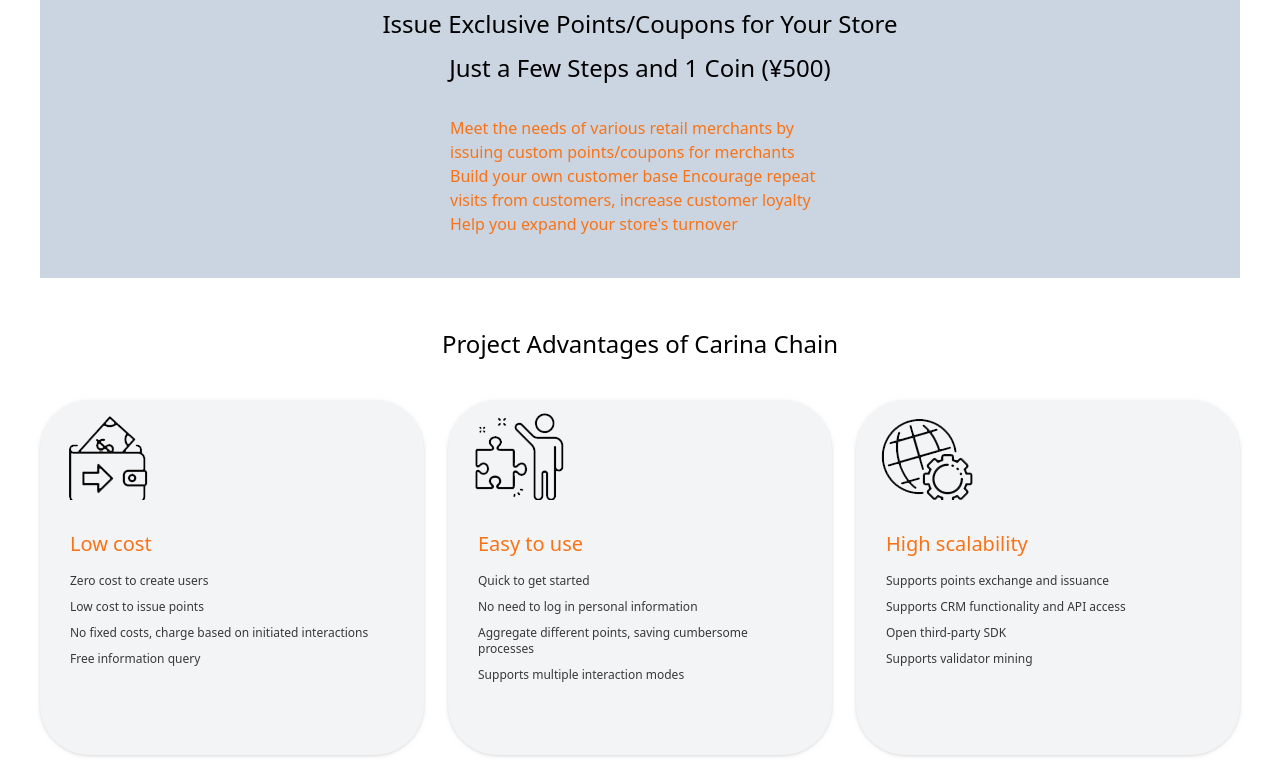
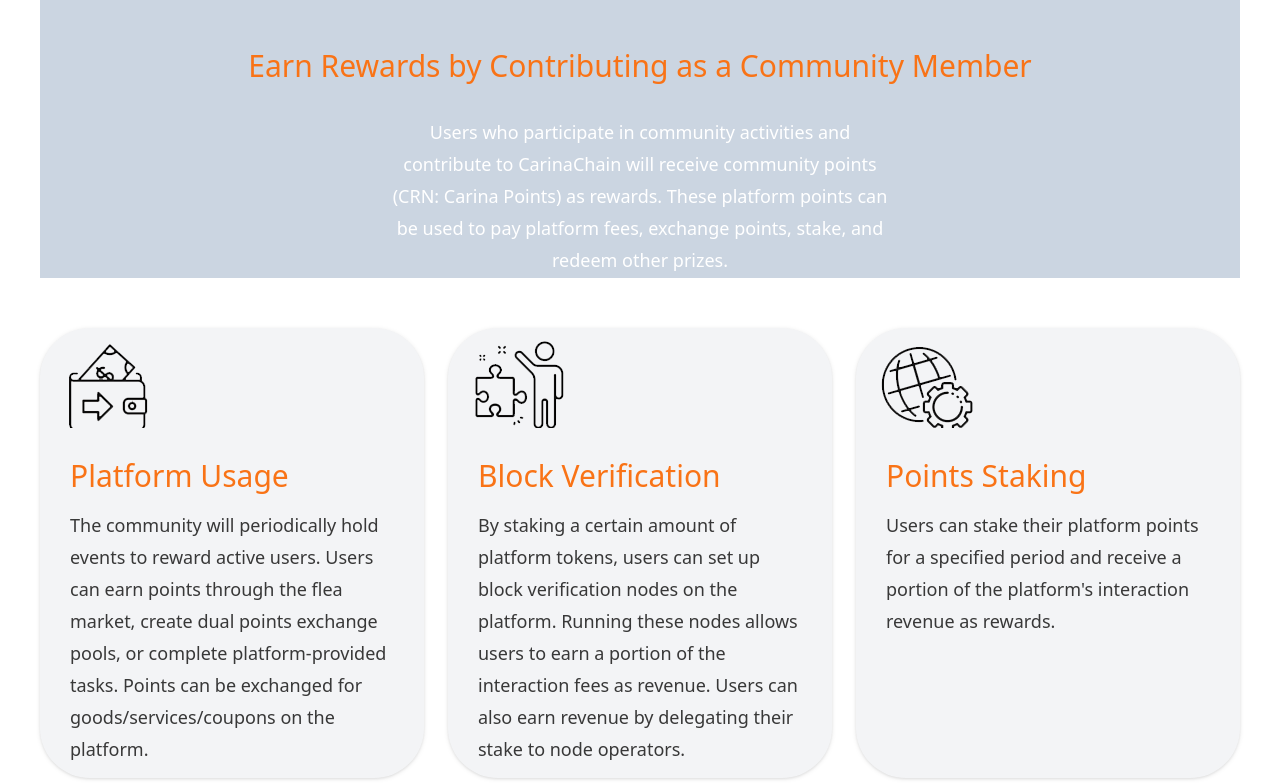
Before and after one commit to carinachain/dotcom-website, a Next.js app: page /en/profit in a window 1280 px wide. Shown: the part 556-1340 px from the top of the page. Built offline with nearby package versions, Linux system fonts and the light colour scheme.

Commit message:
feat: optimize profit and common-points pages

```diff
--- a/src/app/[locale]/(app)/points/page.tsx
+++ b/src/app/[locale]/(app)/points/page.tsx
@@ -69,7 +69,7 @@
                         <div className="bg-[url('/images/function_exclusive_white_pic_01.png')] bg-cover h-[160px] m-[20px] rounded-xl">
                         </div>
                         <div className="m-[20px]">
-                            <div className="text-2xl text-orange-500">
+                            <div className="text-2xl text-orange-500 mb-3">
                             {t('box1.title')}
                             </div>
                             <div>
@@ -81,7 +81,7 @@
                         <div className="bg-[url('/images/function_exclusive_white_pic_02.png')] bg-cover bg-blue-100 h-[160px] m-[20px] rounded-md">
                         </div>
                         <div className="m-[20px]">
-                            <div className="text-2xl text-orange-500">
+                            <div className="text-2xl text-orange-500 mb-3">
                             {t('box2.title')}
                             </div>
                             <div>
@@ -93,7 +93,7 @@
                         <div className="bg-[url('/images/function_exclusive_white_pic_03.png')] bg-cover bg-blue-100 h-[160px] m-[20px] rounded-md">
                         </div>
                         <div className="m-[20px]">
-                            <div className="text-2xl text-orange-500">
+                            <div className="text-2xl text-orange-500 mb-3">
                             {t('box3.title')}
                             </div>
                             <div>
--- a/src/app/[locale]/(app)/profit/page.tsx
+++ b/src/app/[locale]/(app)/profit/page.tsx
@@ -10,18 +10,17 @@
 }
 
 const Carousel = function () {
-    const t = useTranslations('common-points.carousel');
+    const t = useTranslations('profit.carousel');
     return (
         <div className="flex justify-center">
-            <div className="w-[1200px] bg-orange-300 h-[730px] rounded-none md:rounded-t-[80px] bg-slate-300 relative overflow-hidden">
-                <div className="w-full h-[390px]">
-                    <div className="w-full h-[390px] bg-[url('/images/function_common_head_images_01.png')] bg-cover"></div>
+            <div className="w-[1200px] bg-gray-600/90 h-[730px] rounded-none md:rounded-t-[80px] bg-slate-300 relative overflow-hidden">
+                <div className="w-full h-[450px]">
+                    <div className="w-full h-[450px] bg-[url('/images/function_income_head_images_01.png')] bg-cover"></div>
                 </div>
-                <div className="flex justify-center items-center flex-col gap-3 px-10 mt-[70px]">
-                    <div className="text-2xl">{t('title1')}</div>
-                    <div className="text-2xl">{t('title2')}</div>
-                    <div className="text-orange-500 w-[380px] mt-[20px]">
-                        {t('text')}
+                <div className="flex justify-center items-center flex-col gap-3 px-10 mt-[50px]">
+                    <div className="text-3xl text-orange-500">{t('title1')}</div>
+                    <div className="text-white w-[500px] mt-[20px] text-center text-lg leading-8">
+                        {t('text1')}
                     </div>
                 </div>
             </div>
@@ -30,35 +29,25 @@
 }
 
 const Advantage = function () {
-    const t = useTranslations('home.advantage');
+    const t = useTranslations('profit.advantage');
     return (
         <div className="flex justify-center pb-[100px]">
             <div className="w-[1200px]">
-                <div className="flex justify-center text-2xl pt-[50px] pb-[40px]">{t('title')}</div>
-                <div className="grid grid-cols-1 md:grid-cols-3 gap-2 md:gap-6 text-color-2 text-xs">
-                    <div className="flex flex-col w-full h-[355px] px-[30px] rounded-none bg-gray-100 md:rounded-[50px] drop-shadow">
+                <div className="grid grid-cols-1 md:grid-cols-3 gap-2 md:gap-6 text-color-2 text-lg leading-8 pt-[50px]">
+                    <div className="flex flex-col w-full h-[450px] px-[30px] rounded-none bg-gray-100 md:rounded-[50px] drop-shadow">
                         <div className="ml-[-20px] w-[110px] h-[100px] bg-[url('/images/index_advantage_icon_01.png')] bg-no-repeat"></div>
-                        <div className='text-orange-500 text-xl pt-[30px] pb-[15px]'>{t('box1.text1')}</div>
-                        <div className='pb-[10px]'>{t('box1.text2')}</div>
-                        <div className='pb-[10px]'>{t('box1.text3')}</div>
-                        <div className='pb-[10px]'>{t('box1.text4')}</div>
-                        <div className='pb-[10px]'>{t('box1.text5')}</div>
+                        <div className='text-orange-500 text-3xl pt-[30px] pb-[15px]'>{t('box1.title')}</div>
+                        <div className='pb-[10px]'>{t('box1.text')}</div>
                     </div>
-                    <div className="flex flex-col w-full h-[355px] px-[30px] rounded-none bg-gray-100 md:rounded-[50px] drop-shadow">
+                    <div className="flex flex-col w-full h-[450px] px-[30px] rounded-none bg-gray-100 md:rounded-[50px] drop-shadow">
                         <div className="ml-[-20px] w-[110px] h-[100px] bg-[url('/images/index_advantage_icon_02.png')] bg-no-repeat"></div>
-                        <div className='text-orange-500 text-xl pt-[30px] pb-[15px]'>{t('box2.text1')}</div>
-                        <div className='pb-[10px]'>{t('box2.text2')}</div>
-                        <div className='pb-[10px]'>{t('box2.text3')}</div>
-                        <div className='pb-[10px]'>{t('box2.text4')}</div>
-                        <div className='pb-[10px]'>{t('box2.text5')}</div>
+                        <div className='text-orange-500 text-3xl pt-[30px] pb-[15px]'>{t('box2.title')}</div>
+                        <div className='pb-[10px]'>{t('box2.text')}</div>
                     </div>
-                    <div className="flex flex-col w-full h-[355px] px-[30px] rounded-none bg-gray-100 md:rounded-[50px] drop-shadow">
+                    <div className="flex flex-col w-full h-[450px] px-[30px] rounded-none bg-gray-100 md:rounded-[50px] drop-shadow">
                         <div className="ml-[-20px] w-[110px] h-[100px] bg-[url('/images/index_advantage_icon_03.png')] bg-no-repeat"></div>
-                        <div className='text-orange-500 text-xl pt-[30px] pb-[15px]'>{t('box3.text1')}</div>
-                        <div className='pb-[10px]'>{t('box3.text2')}</div>
-                        <div className='pb-[10px]'>{t('box3.text3')}</div>
-                        <div className='pb-[10px]'>{t('box3.text4')}</div>
-                        <div className='pb-[10px]'>{t('box3.text5')}</div>
+                        <div className='text-orange-500 text-3xl pt-[30px] pb-[15px]'>{t('box3.title')}</div>
+                        <div className='pb-[10px]'>{t('box3.text')}</div>
                     </div>
                 </div>
             </div>
--- a/src/locales/en.json
+++ b/src/locales/en.json
@@ -175,29 +175,49 @@
   },
   "common-points": {
     "carousel": {
-      "title1": "Issue Exclusive Points/Coupons for Your Store",
-      "title2": "Just a Few Steps and 1 Coin (¥500)",
-      "text": "Meet the needs of various retail merchants by issuing custom points/coupons for merchants\nBuild your own customer base\nEncourage repeat visits from customers, increase customer loyalty\nHelp you expand your store's turnover\n"
+      "title1": "Jointly Issued Points/Coupons Usable Across Multiple Merchants",
+      "title2": "Like Exclusive Points, Only 1 Coin (500 Yen) Needed",
+      "text1": "Support for joint issuance by multiple merchants, customize common points/coupons within your group.",
+      "text2": "Build a customer base for the merchant group, enabling resource sharing among merchants.",
+      "text3": "Aggregate group resources to maximize overall revenue."
     },
     "feature": {
       "jpy": "Japanese Yen",
-      "conetent": {
-        "title": "Custom Issue for 1 Coin, Maintenance for 0 Yen",
-        "text1": "Set your own parameter names/descriptions, etc., and issue specialized points or coupons",
-        "text2": "Issuing points or coupons only requires 1 coin worth ¥500",
-        "text3": "Additional issuance or destruction can be done as needed, with only a ¥2 fee per transaction, and no maintenance fees"
+      "content": {
+        "title": "Custom Issuance for 1 Coin, 0 Yen Maintenance",
+        "text1": "After setting parameters (name/description) for the representative account, common points or coupons can be issued. Once permissions are granted to merchants within the group, they can issue or redeem points/coupons as needed. Issuing points or coupons costs only one 500 yen coin, and issuing or redeeming incurs a fee of 2 yen per transaction, with no maintenance fees."
       },
       "box1": {
-        "title": "Issuance",
-        "text1": "Scan the user's QR code, enter the number of points, specify the coupon, and execute the issuance\nFee is only ¥2 per transaction*\nOnce the POS linkage function is online, it can be linked with the POS for execution"
+        "title": "Issuance/Usage",
+        "text1": "Similar to exclusive points/coupons, merchants scan the user’s QR code, input the points amount, specify the coupon, and execute the transaction. The fee is only 2 yen per transaction. (POS integration will enable direct execution through POS systems)"
       },
       "box2": {
-        "title": "Usage",
-        "text1": "Scan the user's QR code, enter the number of points based on the points/coupons held in the user's account, specify the coupon, and execute the usage\nFee is only ¥2 per transaction*\n(Once the POS linkage function is online, it can be linked with the POS for execution)"
+        "title": "Transparent Records",
+        "text1": "Issuance and usage records of points/coupons by merchants can be queried at any time for free. The records are stored on a blockchain to ensure they cannot be tampered with or lost."
       },
       "box3": {
-        "title": "Transparent History",
-        "text1": "The issuance and usage history of points/coupons can be freely checked at any time. The history information is stored on the blockchain to ensure that it cannot be tampered with or disappear"
+        "title": "Clear Settlement",
+        "text1": "Transaction fees for issuance and usage are borne by the using merchant, calculated per transaction. Common points can be settled periodically based on the difference between issued and used points."
+      }
+    }
+  },
+  "profit": {
+    "carousel": {
+      "title1": "Earn Rewards by Contributing as a Community Member",
+      "text1": "Users who participate in community activities and contribute to CarinaChain will receive community points (CRN: Carina Points) as rewards. These platform points can be used to pay platform fees, exchange points, stake, and redeem other prizes."
+    },
+    "advantage": {
+      "box1": {
+        "title": "Platform Usage",
+        "text": "The community will periodically hold events to reward active users. Users can earn points through the flea market, create dual points exchange pools, or complete platform-provided tasks. Points can be exchanged for goods/services/coupons on the platform."
+      },
+      "box2": {
+        "title": "Block Verification",
+        "text": "By staking a certain amount of platform tokens, users can set up block verification nodes on the platform. Running these nodes allows users to earn a portion of the interaction fees as revenue. Users can also earn revenue by delegating their stake to node operators."
+      },
+      "box3": {
+        "title": "Points Staking",
+        "text": "Users can stake their platform points for a specified period and receive a portion of the platform's interaction revenue as rewards."
       }
     }
   }
--- a/src/locales/jp.json
+++ b/src/locales/jp.json
@@ -172,5 +172,53 @@
         "text2": "ユーザーは二重のポイント償還プールを介して2種類のポイント間を交換できます。償還プールを使用して交換する際は、ユーザーは償還手数料として両方のポイント発行商店に一定量のポイントを支払う必要があります。プラットフォームの相互作用手数料は償還ユーザーが負担します。"
       }
     }
+  },
+  "common-points": {
+    "carousel": {
+      "title1": "複数の店舗で共通使用できるポイント/クーポンの共同発行",
+      "title2": "専用ポイントと同様、1コイン（500円）で利用可能",
+      "text1": "複数の店舗による共同発行をサポートし、グループ内で共通のポイント/クーポンをカスタマイズ可能",
+      "text2": "店舗グループの顧客基盤を構築し、店舗間のリソース共有を実現",
+      "text3": "グループのリソースを集約し、全体の売上最大化を目指す"
+    },
+    "feature": {
+      "jpy": "円",
+      "content": {
+        "title": "1コインでカスタム発行、維持費0円",
+        "text1": "代表アカウントのパラメータ（名称/説明など）を設定した後、共通ポイントまたはクーポンを発行できます。グループ内の各店舗に権限を付与すると、各店舗が必要に応じてポイントやクーポンを発行または回収できます。発行には500円コイン1枚のみが必要で、発行または回収には1回につき2円の手数料がかかりますが、維持費は一切かかりません。"
+      },
+      "box1": {
+        "title": "発行/使用",
+        "text1": "専用ポイント/クーポンと同様に、店舗がユーザーのQRコードをスキャンし、ポイント数を入力し、クーポンを指定して使用を実行します。手数料は1回につき2円のみです。（POS連動機能が稼働後、POSシステムと連動して実行可能）"
+      },
+      "box2": {
+        "title": "履歴の透明性",
+        "text1": "各店舗によるポイント/クーポンの発行および使用履歴は、いつでも無料で確認できます。履歴情報はブロックチェーン上に保存され、改ざんや消失の心配がありません。"
+      },
+      "box3": {
+        "title": "明確な決済",
+        "text1": "発行および使用時の手数料は使用店舗が負担し、回数に応じて計算されます。共通ポイントは定期的に履歴を基準として、発行と使用の差額を基に決済を行います。"
+      }
+    }
+  },
+  "profit": {
+    "carousel": {
+      "title1": "コミュニティの一員として貢献すると報酬を獲得",
+      "text1": "コミュニティ活動に参加し、CarinaChainに貢献するユーザーには、コミュニティポイント（CRN: Carinaポイント）が報酬として配布されます。これらのプラットフォームポイントは、プラットフォーム手数料の支払い、ポイント交換、ステーキング、および他の賞品との交換に使用できます。"
+    },
+    "advantage": {
+      "box1": {
+        "title": "プラットフォーム利用",
+        "text": "コミュニティは定期的にイベントを開催し、アクティブユーザーに報酬を提供します。ユーザーはフリーマーケットを通じてポイントを獲得したり、二重ポイント交換プールを作成したり、プラットフォームが提供するタスクを完了することでポイントを獲得できます。ポイントはプラットフォーム内で商品/サービス/クーポンと交換可能です。"
+      },
+      "box2": {
+        "title": "ブロック検証",
+        "text": "一定量のプラットフォームトークンをステークすることで、プラットフォームのブロック検証ノードを設定できます。これらのノードを運用することで、プラットフォームの取引手数料の一部を収益として獲得できます。また、ノード運営者にステークを委任することで収益を得ることもできます。"
+      },
+      "box3": {
+        "title": "ポイントステーキング",
+        "text": "プラットフォームポイントを一定期間ステーキングすることで、その期間内のプラットフォーム取引収益の一部を報酬として受け取ることができます。"
+      }
+    }
   }
 }
--- a/src/locales/zh.json
+++ b/src/locales/zh.json
@@ -177,7 +177,9 @@
     "carousel": {
       "title1": "多家商户联合发行团体内共通使用的积分/优惠券",
       "title2": "和专属积分一样，只需1枚硬币（500日元）",
-      "text": "支持多家商户联合发行，定制自己团体内共通的积分/优惠券\n建立并商户团体的客户群，实现各商户间的客户资源共享\n聚合团体资源，实现整体营业额的最大化"
+      "text1": "支持多家商户联合发行，定制自己团体内共通的积分/优惠券",
+      "text2": "建立并商户团体的客户群，实现各商户间的客户资源共享",
+      "text3": "聚合团体资源，实现整体营业额的最大化"
     },
     "feature": {
       "jpy": "日元",
@@ -198,5 +200,25 @@
         "text1": "各商户发放和使用的时的手续费，按次数计费由使用商户负担。\n共通积分可定期，以履历为基准，使用发放与使用的差额进行结算"
       }
     }
+  },
+  "profit": {
+    "carousel": {
+      "title1": "作为社区一员做出贡献就能获得奖励",
+      "text1": "面向参加社区活动，为CarinaChain做出贡献的用户将分发社区积分(CRN:Carina积分)作为奖励平台积分可以用于支付平台手续费，积分交换，质押和换取其他奖品"
+    },
+    "advantage": {
+      "box1": {
+        "title": "平台使用",
+        "text": "社区会不定期举行活动，对平台活跃用户予以奖励用户可以通过跳蚤市场，组建双积分兑换池获取积分用户可完成平台将提供奖励任务获取积分积分可在平台内兑換商品/服务/代金码"
+      },
+      "box2": {
+        "title": "区块验证",
+        "text": "在质拥一定数量平台代币的前提下可以搭建平台的区块验证节点，通过运行验证节点获取平台交互手续费的一部分作为收益。可通过质押给节点代理服务商获得收益。"
+      },
+      "box3": {
+        "title": "积分质押",
+        "text": "将手中的平台积分质押一定期间，将获得该期间内平台交互收益的一部分作为奖励"
+      }
+    }
   }
 }
```
Also changed, not shown: src/app/[locale]/(app)/common-points/page.tsx (+21 -17 lines), public/images/function_income_head_images_01.png.
